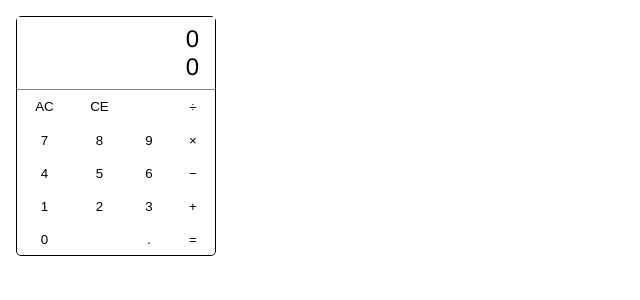
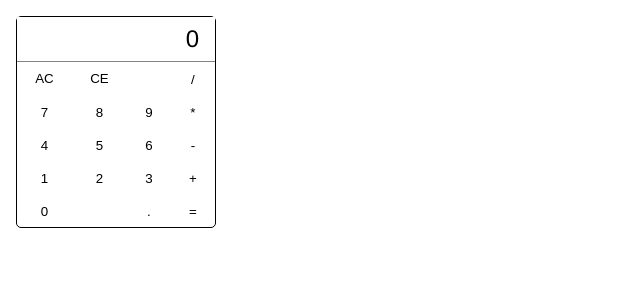
Before and after one commit to nikosargalias/calculator, a React app: page /help in a window 1280 px wide. Shown: the top 300 px of the page, without its empty margins (0-640 px from the left). Built offline with nearby package versions, Linux system fonts and the light colour scheme.

Commit message:
create initial React Components

```diff
--- a/src/com-temp/EditPage.jsx
+++ /dev/null
@@ -1,4 +0,0 @@
-import React from "react";
-
-const EditPage = () => <div>Edit page</div>;
-export default EditPage;
--- a/src/com-temp/HelpPage.jsx
+++ /dev/null
@@ -1,5 +0,0 @@
-import React from "react";
-
-const HelpPage = () => <div>Help page</div>;
-
-export default HelpPage;
--- a/src/com-temp/HomePage.jsx
+++ /dev/null
@@ -1,5 +0,0 @@
-import React from "react";
-
-const HomePage = () => <div>Home page</div>;
-
-export default HomePage;
--- a/src/components/App.jsx
+++ b/src/components/App.jsx
@@ -7,6 +7,25 @@ import {
   addKeyboardEventListeners,
   removeKeyboardEventListeners,
 } from "./accessibility";
+
+const validChars = new Set([
+  "0",
+  "1",
+  "2",
+  "3",
+  "4",
+  "5",
+  "6",
+  "7",
+  "8",
+  "9",
+  ".",
+  "+",
+  "-",
+  "/",
+  "*",
+  "=",
+]);
 
 const appRoot = document.querySelector("#app");
 
@@ -23,38 +42,16 @@ class CalculatorApp extends React.Component {
     };
   }
 
-  componentWillUnmount() {
-    // add event listener for keyboard inputs
-    removeKeyboardEventListeners(this.handleKeydown.bind(this));
+  componentDidUpdate() {
+    console.log(this.state);
   }
   componentDidMount() {
     // remove event listener for keyboard when unmount
     addKeyboardEventListeners(this.handleKeydown.bind(this));
   }
-
-  componentDidUpdate() {
-    console.log(this.state);
-  }
-
-  calculateEquation(prevValue, valueInMemory, operator) {
-    let newValue;
-
-    switch (operator) {
-      case "/":
-        newValue = divide(prevValue, valueInMemory);
-        break;
-      case "+":
-        newValue = add(prevValue, valueInMemory);
-        break;
-      case "-":
-        newValue = subtract(prevValue, valueInMemory);
-        break;
-      case "*":
-        newValue = multiply(prevValue, valueInMemory);
-        break;
-    }
-
-    return formatNumber(newValue);
+  componentWillUnmount() {
+    // add event listener for keyboard inputs
+    removeKeyboardEventListeners(this.handleKeydown.bind(this));
   }
 
   resetState() {
@@ -68,144 +65,72 @@ class CalculatorApp extends React.Component {
     }));
   }
 
-  appendToInitialValue(value) {
-    this.setState(({ keystrokes, calculation, calculatedValue }) => {
-      return {
-        calculation: calculation + value,
-        keystrokes: keystrokes + value,
-        lastKeyStroke: value,
-        calculatedValue: calculatedValue + value,
-      };
-    });
+  // 1. input keystroke
+  // pass keystroke to function
+  // validation for keystroke
+  // append keystroke to keystrokes
+  // change in end to handleInput
+
+  handleInput(input) {
+    if (!validChars.has(input)) {
+      // handle error here if input is not part of valid set - this should be considered and error and possiby an attack.
     }
 
-  setInitialValue(value) {
-    this.setState(() => {
+    // replace prev operator with new one if recurring
+    // can't start with an operator
+    this.setState(({ keystrokes }) => {
+      if (isValidOperator(input)) {
+        // if equals
+        if (input === "=") {
+          let equation;
+          if (isValidOperator(keystrokes[keystrokes.length - 1])) {
+            equation = keystrokes.slice(0, keystrokes.length - 1);
+          } else {
+            equation = keystrokes;
+          }
+          const result = eval(equation);
           return {
-        calculation: value,
-        operatorInMemory: "",
-        keystrokes: value,
-        lastKeyStroke: value,
-        calculatedValue: value,
+            keystrokes: "",
+            calculatedValue: result,
           };
-    });
         }
 
-  setCalculation() {
-    this.setState(
-      ({ calculation, valueInMemory, operatorInMemory, keystrokes }) => {
-        const newValue = this.calculateEquation(
-          calculation,
-          valueInMemory,
-          operatorInMemory
-        );
-
+        if (keystrokes.endsWith(input)) {
           return {
-          calculation: newValue,
+            keystrokes: keystrokes.slice(0, keystrokes.length - 1) + input,
           };
         }
-    );
+        return {
+          keystrokes: keystrokes + input,
+        };
       }
 
-  setOperator(operator) {
-    this.setState(({ keystrokes, lastKeyStroke }) => {
+      if (isValidNumber(input)) {
+        // Number cannot have 2 decimal places
+        if (input === ".") {
+          const numberSetsSoFar = keystrokes.split(/[\+\-\*\/]/);
+          const lastNumSoFar = numberSetsSoFar[numberSetsSoFar.length - 1];
+          if (lastNumSoFar.includes(".")) {
+            return;
+          }
+        }
         return {
-        operatorInMemory: operator,
-        lastKeyStroke: operator,
-        keystrokes: isValidNumber(lastKeyStroke)
-          ? keystrokes + operator
-          : keystrokes.slice(0, -1) + operator,
-        // replaces last value of keystrokes if last and new are both operators
+          keystrokes: keystrokes + input,
         };
+      }
     });
-  }
 
-  setValueInMemory(value) {
-    this.setState(({ keystrokes, valueInMemory }) => {
-      return {
-        valueInMemory: valueInMemory + value,
-        keystrokes: keystrokes + value,
-        lastKeyStroke: value,
-      };
-    });
-  }
+    // if equals do calculation even if last keystroke was operator
 
-  setTempCalculation() {
-    this.setState(({ valueInMemory, operatorInMemory, calculation } = {}) => {
-      let newValue = this.calculateEquation(
-        calculation,
-        valueInMemory,
-        operatorInMemory
-      );
-
-      return {
-        calculatedValue: newValue ?? valueInMemory,
-      };
-    });
-  }
-
-  setStateAfterCalculation(operator) {
-    this.setState(({ keystrokes }) => {
-      return {
-        operatorInMemory: operator,
-        valueInMemory: "",
-        keystrokes: operator === "=" ? "" : keystrokes + operator,
-        lastKeyStroke: operator,
-      };
-    });
+    // we'll assume the initial value is 0
   }
 
   handleOperatorInput(operator) {
-    // If operator is first keystroke do nothing
-    if (
-      operator &&
-      !this.state.calculatedValue &&
-      this.state.calculatedValue !== 0
-    )
-      return;
-
-    // if operator followed by number followed by another operator
-    if (operator && this.state.operatorInMemory && this.state.valueInMemory) {
-      this.setCalculation();
-      this.setStateAfterCalculation(operator);
-      return;
-    }
-
-    // sets operator if calculation doesn't get made
-    if (operator) {
-      this.setOperator(operator);
-      return;
-    }
+    this.handleInput(operator);
   }
 
   handleValueInput(value) {
-    const isValidValue = !isNaN(value) || value === ".";
-
-    // If number pressed directly after pressing =
-    if (isValidValue && this.state.operatorInMemory === "=") {
-      this.setInitialValue(value);
-      return;
-    }
-
-    // number pressed first time without having pressed anything else or number pressed again without any operators in queue.
-    if (
-      (isValidValue &&
-        !this.state.operatorInMemory &&
-        !this.state.valueInMemory) ||
-      (isValidValue &&
-        !this.state.calculation &&
-        this.state.calculatedValue !== 0)
-    ) {
-      this.appendToInitialValue(value);
-      return;
-    }
-
-    // sets valueInMemory if calculation doesn't get made
-    if (value) {
-      this.setValueInMemory(value);
-      this.setTempCalculation(value);
-      return;
-    }
+    this.handleInput(value);
   }
 
   handleKeydown(e) {
@@ -224,22 +149,22 @@ class CalculatorApp extends React.Component {
       <div className="container">
         <div className="calculator">
           <div className="calculator__result">
-            <p>{this.state.calculatedValue || 0}</p>
+            {/* <p>{this.state.calculation || 0}</p> */}
             {/* <span className="calculator__result--auto">
               {this.state.calculation}
             </span> */}
             <p className="calculator__result--main">
-              {this.state.keystrokes || 0}
+              {this.state.keystrokes || this.state.calculatedValue || 0}
             </p>
           </div>
           <ul className="calculator__operators operators">
             <Operators
               type="operations"
-              handleOperatorInput={this.handleOperatorInput.bind(this)}
+              handleInput={this.handleInput.bind(this)}
             />
             <Operators
               type="values"
-              handleValueInput={this.handleValueInput.bind(this)}
+              handleInput={this.handleInput.bind(this)}
             />
             <button
               className="operators__btn"
--- a/src/components/Input.jsx
+++ b/src/components/Input.jsx
@@ -1,16 +1,10 @@
 import React from "react";
 
-const Input = ({
-  value,
-  operator,
-  handleOperatorInput,
-  handleValueInput,
-  className,
-  entity,
-} = {}) => {
+const Input = ({ value, operator, handleInput, className, entity } = {}) => {
   function handleOnClick() {
-    value && handleValueInput(value);
-    operator && handleOperatorInput(operator);
+    handleInput(value);
+    // value && handleValueInput(value);
+    // operator && handleOperatorInput(operator);
   }
 
   return (
--- a/src/components/Operators.jsx
+++ b/src/components/Operators.jsx
@@ -3,12 +3,13 @@ import Input from "./Input";
 
 const createValueBtns = (props) => {
   const inputValues = ["0", "1", "2", "3", "4", "5", "6", "7", "8", "9", "."];
+
   return inputValues.map((value, i) => (
     <Input
       value={value}
       key={i}
       className={`operators__value--${value !== "." ? value : "period"}`}
-      handleValueInput={props.handleValueInput}
+      handleInput={props.handleInput}
     />
   ));
 };
@@ -21,13 +22,14 @@ const createOperatorBtns = (props) => {
     { className: "multiply", operator: "*", entity: "×" },
     { className: "equals", operator: "=", entity: "=" },
   ];
+
   return operatorBtns.map(({ className, operator, entity }, i) => (
     <Input
-      operator={operator}
+      value={operator}
       entity={entity}
       className={`operators__operator--${className}`}
       key={i}
-      handleOperatorInput={props.handleOperatorInput}
+      handleInput={props.handleInput}
     />
   ));
 };
```
Also changed, not shown: src/com-temp/AddExpensePage.jsx (deleted, +0 -28 lines), src/com-temp/Header.jsx (deleted, +0 -26 lines), src/com-temp/PageNotFound.jsx (deleted, +0 -10 lines). Lines whose indentation alone changed are shown as unchanged.
